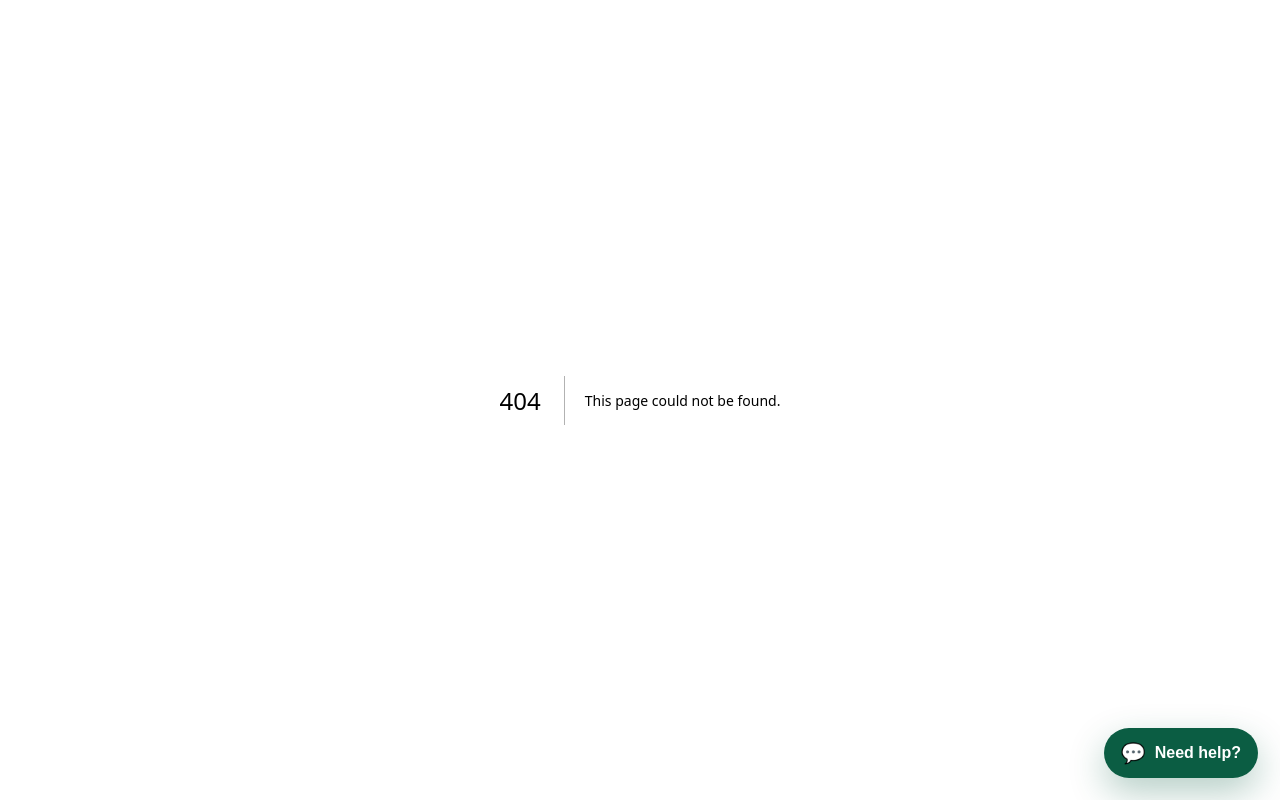
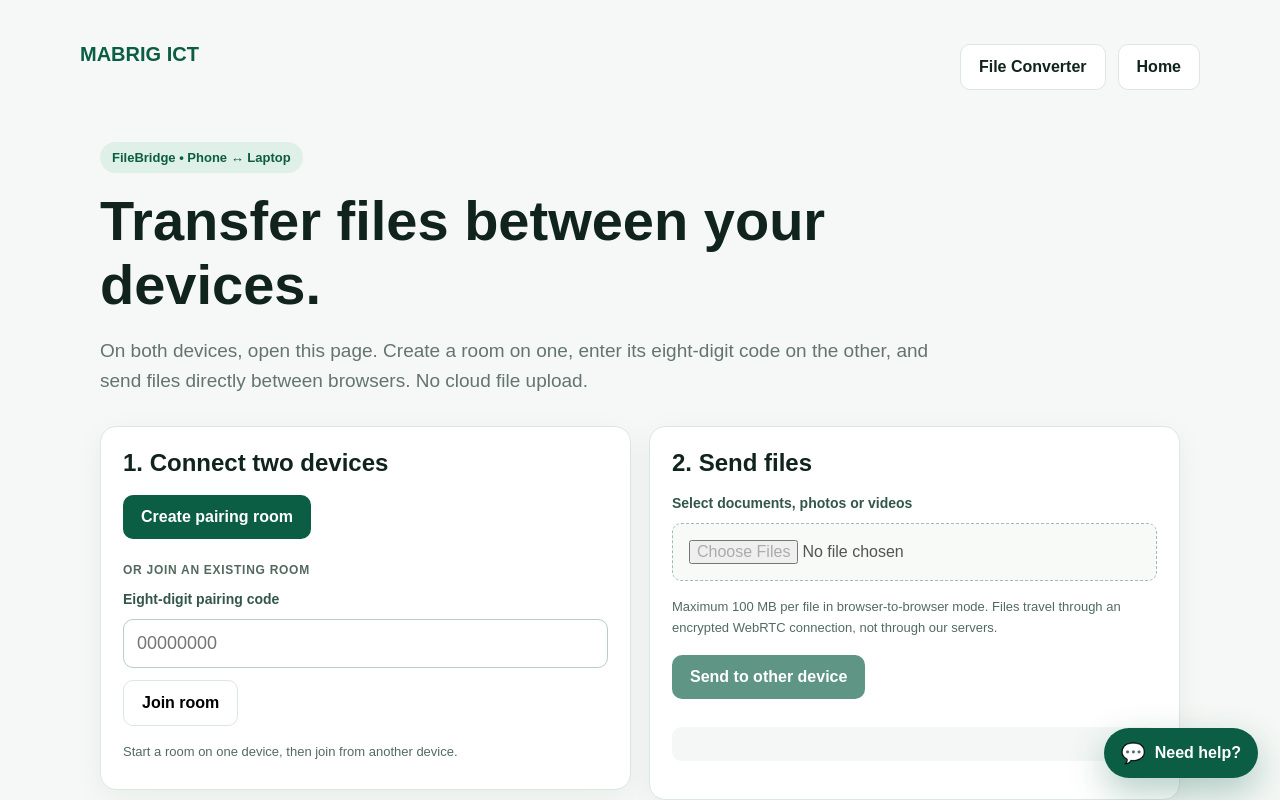
Before and after one commit to mabrig1/mabrig-academic-assistance, a Next.js app: page /filebridge in a window 1280 px wide. Before the commit this address had no page. Shown: the top 800 px of the page. Built offline with nearby package versions, Linux system fonts and the light colour scheme.

Commit message:
Add minimal FileBridge pages and /file-transfer route alias

```diff
--- /dev/null
+++ b/app/filebridge/page.tsx
@@ -0,0 +1,21 @@
+import Link from "next/link";
+import FileBridgeTransfer from "./FileBridgeTransfer";
+
+export const metadata = {
+  title: "FileBridge | Mabrig Academic Assistance",
+  description: "Transfer files directly between your Android phone and laptop using secure browser pairing or a private local Windows FileBridge receiver.",
+};
+
+export default function FileBridgePage() {
+  return <>
+    <header className="container nav">
+      <Link className="brand" href="/">MABRIG ICT</Link>
+      <nav className="actions" aria-label="FileBridge navigation">
+        <Link className="btn secondary" href="/file-converter">File Converter</Link>
+        <Link className="btn secondary" href="/">Home</Link>
+      </nav>
+    </header>
+    <main><FileBridgeTransfer /></main>
+    <footer className="footer"><div className="container">© {new Date().getFullYear()} Mabrig ICT • FileBridge</div></footer>
+  </>;
+}
```
